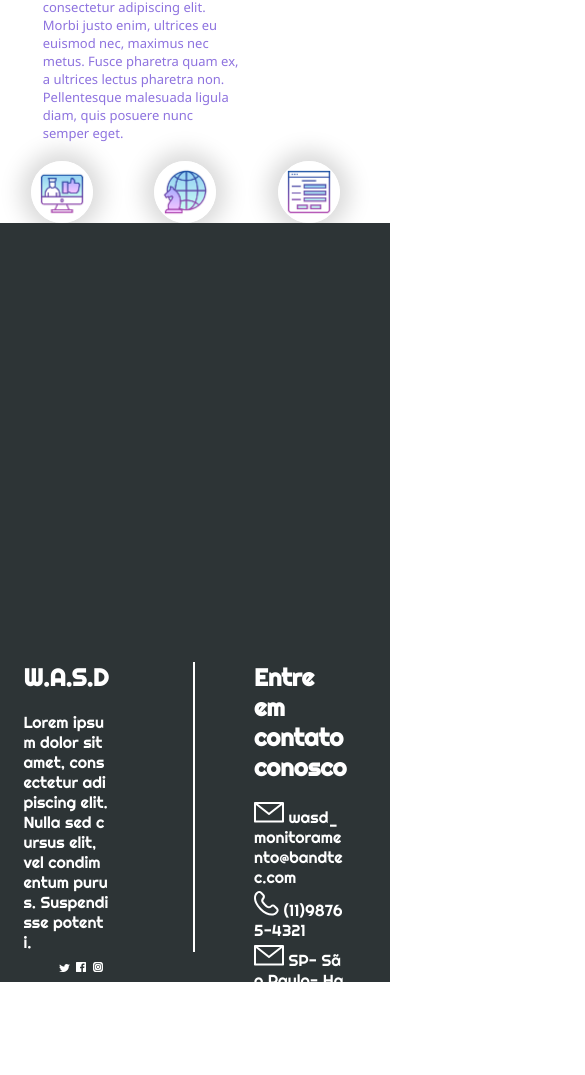
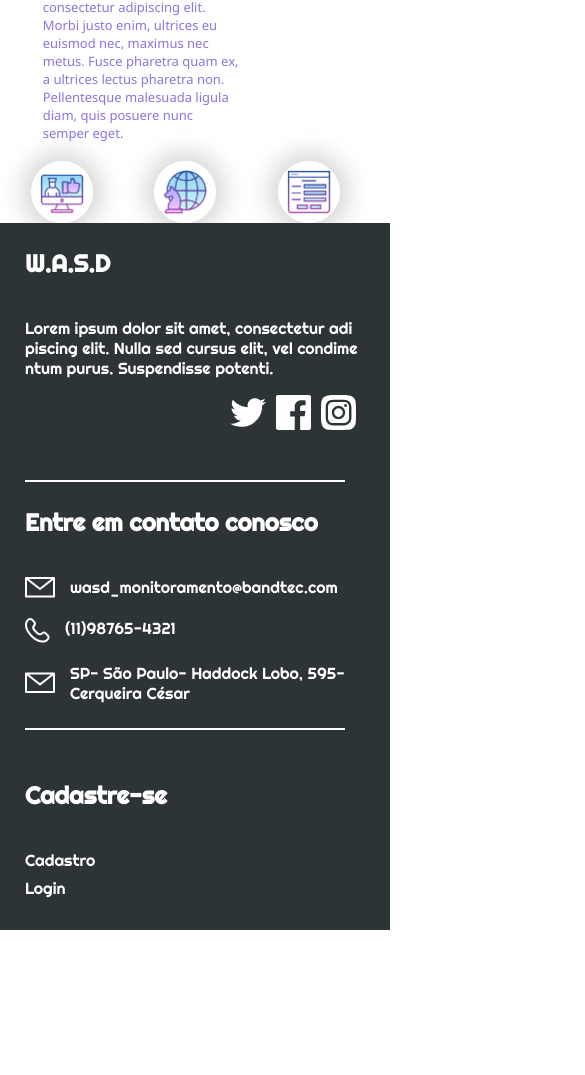
Before and after one commit to W-A-S-D/-institutional-website, a plain HTML site: page index.html in a window 390 px wide. Shown: the part 942-2017 px from the top of the page, 585 px wide, since content can reach past the window. After the commit the page ends 1872 px from the top, so only its background shows below. Drawn offline with Linux system fonts and the light colour scheme.

Commit message:
mobile responsivity made

```diff
--- a/css/footer.css
+++ b/css/footer.css
@@ -3,36 +3,43 @@ footer{
     color: #FFF;
     position: sticky;
     width: 100%;
-    height: 45vh;
+    min-height: 45vh;
     display: flex;
-    align-items: left;
-    justify-content: left;
+    align-items: center;
+    justify-content: center;
 
 }
 .sectionHolder{
     width: 100vw;
     height: 85%;
+    flex-wrap: wrap;
     display: flex;
-    align-items: left;
-    justify-content: left;
+    align-items: flex-start;
+    padding: 40px;
+    justify-content: center;
     flex-direction: row;
-    margin: 7vh 5% 0 6%;
 }
 .footerSection{
     height: 90%;
     display: flex;
+    min-width: 25vw;
     flex-direction: column;
     justify-content: flex-start;
+    margin: 25px 25px;
+}
+
+.footerSection h2 {
+    margin-bottom:  20px;
 }
 .sectionHolder .footerSection:nth-child(2){
     border-right: 2px solid white;
     padding: 0 7vh;
     border-left: 2px solid white;
-    margin: 0  10vh 0 10vh;
+    /* margin: 0  10vh 0 10vh; */
 }
 .textfooter{
     word-break: break-all;
-    max-width: 45vh;
+    max-width: 21em ;
 }
 .footerSection ul{
     list-style: none;
@@ -50,12 +57,62 @@ p{
     margin: 0;
 }
 .footerweb {
-    padding-left: 40%;
+    width: 100%;
+    flex: 1;
+    display: flex;
+    flex-direction: row;
+    justify-content: flex-end;
+    flex-grow: 1;
 }
-.footerweb img {
+.socialIcons {
+    display: flex;
+    flex-direction: row;
+    justify-content: flex-end;
+}
+
+.socialIcons img {
+    width: 20%;
+    margin: 0 5px;
+}
+
+/* .footerweb img {
     margin-left: 4%;
     width: 20%;
-}
+} */
 .footerSection p{
     word-break: break-all;
 }
+
+
+/* para centralizar o texto com o ícone */
+.icon-item {
+    display: flex;
+    flex-direction: row;
+    justify-content: baseline;
+}
+.icon-item:nth-child(2) {
+    margin: 20px 0;
+}
+.icon-item img {
+    margin-right: 25px;
+}
+
+@media screen and (max-width: 810px) {
+    .sectionHolder {
+        padding: 0px;
+        justify-content: left;
+
+    }
+
+    .sectionHolder .footerSection:nth-child(2){
+        border: 0px;
+        padding: 0px;
+        padding:3vh 0;
+        border-top: 2px solid #fff;
+        border-bottom: 2px solid #fff;
+    }
+
+    .icon-item img {
+        margin-right: 15px;
+    }
+}
--- a/index.html
+++ b/index.html
@@ -72,12 +72,11 @@
             </div>
         </div>
     </main>
-
+<!--
     <footer>
 
-    </footer>
+    </footer> -->
 
-    <script src="script/index.js"></script>
 
     <footer>
         <div class="sectionHolder">
@@ -87,26 +86,28 @@
                 <p class="textfooter">Lorem ipsum dolor sit amet, consectetur adipiscing elit. Nulla sed cursus elit, vel condimentum purus. Suspendisse potenti.
                 </p>
                 <div class="footerweb">
-                    <img src="img/footer/twitter.svg" alt="Logo do twitter">
-                    <img src="img/footer/face.svg" alt="Logo do facebook">
-                    <img src="img/footer/instagram.svg" alt="Logo do instagram">
+                    <div class="socialIcons">
+                        <img src="img/footer/twitter.svg" alt="Logo do twitter">
+                        <img src="img/footer/face.svg" alt="Logo do facebook">
+                        <img src="img/footer/instagram.svg" alt="Logo do instagram">
+                    </div>
                 </div>
             </div>
             <div class="footerSection">
                 <h2>Entre em contato conosco</h2>
                 <br>
                 <ul>
-                    <li>
-                        <p><img src="img/footer/carta.svg" alt="Icone imagem de carta">
-                            wasd_monitoramento@bandtec.com</p>
+                    <li class="icon-item">
+                        <img src="img/footer/carta.svg" alt="Icone imagem de carta">
+                        <span>wasd_monitoramento@bandtec.com</span>
                     </li>
-                    <li>
-                        <p><img src="img/footer/telefone.svg" alt="Icone imagem de telefone">
-                            (11)98765-4321</p>
+                    <li class="icon-item">
+                        <img src="img/footer/telefone.svg" alt="Icone imagem de telefone">
+                        <span>(11)98765-4321</span>
                     </li>
-                    <li>
-                        <p><img src="img/footer/carta.svg" alt="Icone imagem de um pin">
-                            SP- São Paulo- Haddock Lobo, 595- <br> Cerqueira César</p>
+                    <li class="icon-item">
+                        <img src="img/footer/carta.svg" alt="Icone imagem de um pin">
+                        <span> SP- São Paulo- Haddock Lobo, 595- <br> Cerqueira César</span>
                     </li>
                 </ul>
             </div>
@@ -124,6 +125,10 @@
             </div>
         </div>
     </footer>
+
+    <script src="script/index.js"></script>
+
+
 </body>
 
 </html>
```
